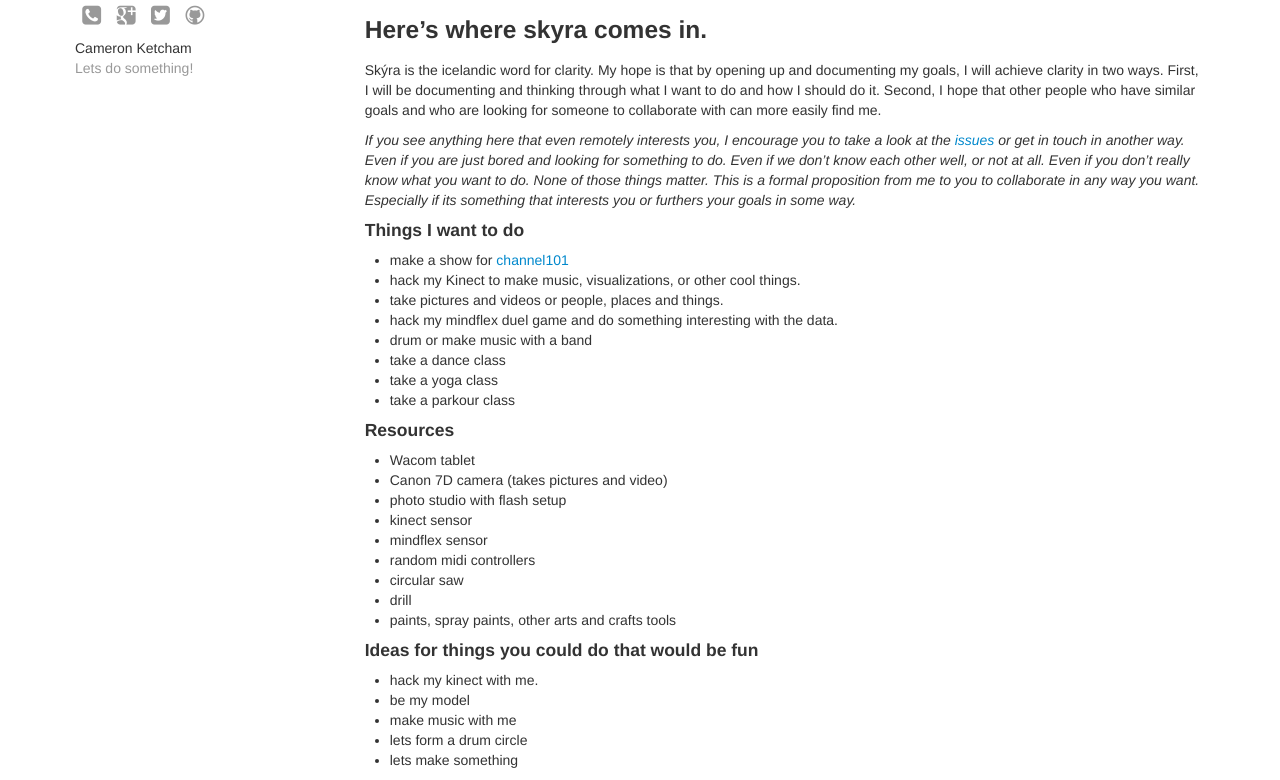
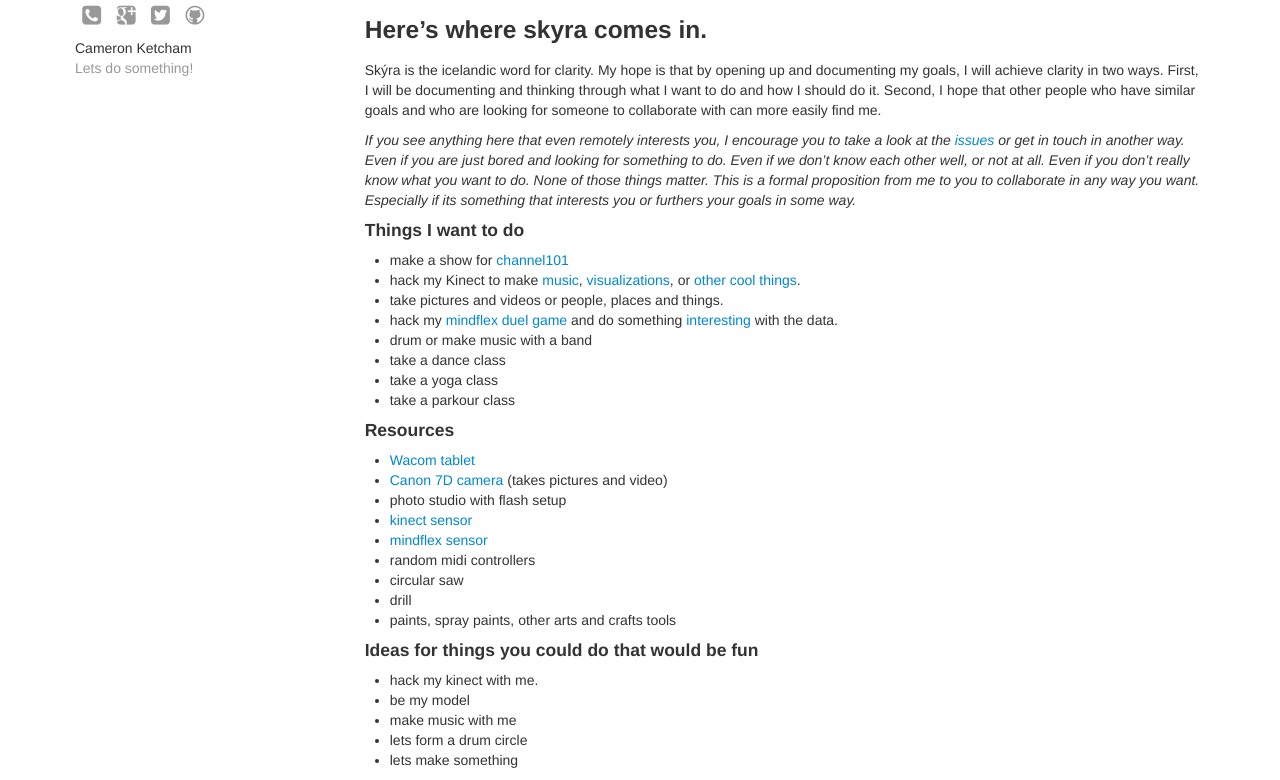
Before and after one commit to skyra/skyra.github.com, a Jekyll site: the page built from index.html, in a window 1280 px wide and 980 px high, cut to the strip 200-980 px from the top of the window. Built offline with Jekyll 4.4.1, drawn with Linux system fonts in a browser that asks for light colours; some of the changed lines change nothing that is shown.

Commit message:
added links to index markup

```diff
--- a/_includes/content.md
+++ b/_includes/content.md
@@ -8,20 +8,20 @@ _If you see anything here that even remotely interests you, I encourage you to t
 
 #### Things I want to do
 * make a show for [channel101](http://channel101.com)
-* hack my Kinect to make music, visualizations, or other cool things.
+* hack my Kinect to make [music](http://www.youtube.com/watch?v=k-ZLZ9GLLNw), [visualizations](http://www.youtube.com/watch?v=_woNBiIyOKI), or [other cool things](http://www.youtube.com/results?search_query=kinect+processing).
 * take pictures and videos or people, places and things.
-* hack my mindflex duel game and do something interesting with the data.
+* hack my [mindflex duel game](http://www.amazon.com/Mattel-T8498-Mindflex-Duel-Game/dp/B004GHNFKK) and do something [interesting](http://frontiernerds.com/brain-hack) with the data.
 * drum or make music with a band
 * take a dance class
 * take a yoga class
 * take a parkour class
 
 #### Resources
-* Wacom tablet
-* Canon 7D camera (takes pictures and video)
+* [Wacom tablet](http://www.amazon.com/Wacom-Bamboo-Create-Tablet-CTH670/dp/B005HGBF9W/)
+* [Canon 7D camera](http://www.youtube.com/watch?v=2cFS83r3c3U) (takes pictures and video)
 * photo studio with flash setup
-* kinect sensor
-* mindflex sensor
+* [kinect sensor](http://www.amazon.com/Kinect-Sensor-Adventures-Xbox-360/dp/B002BSA298/)
+* [mindflex sensor](http://www.amazon.com/Mattel-T8498-Mindflex-Duel-Game/dp/B004GHNFKK)
 * random midi controllers
 * circular saw
 * drill
```
